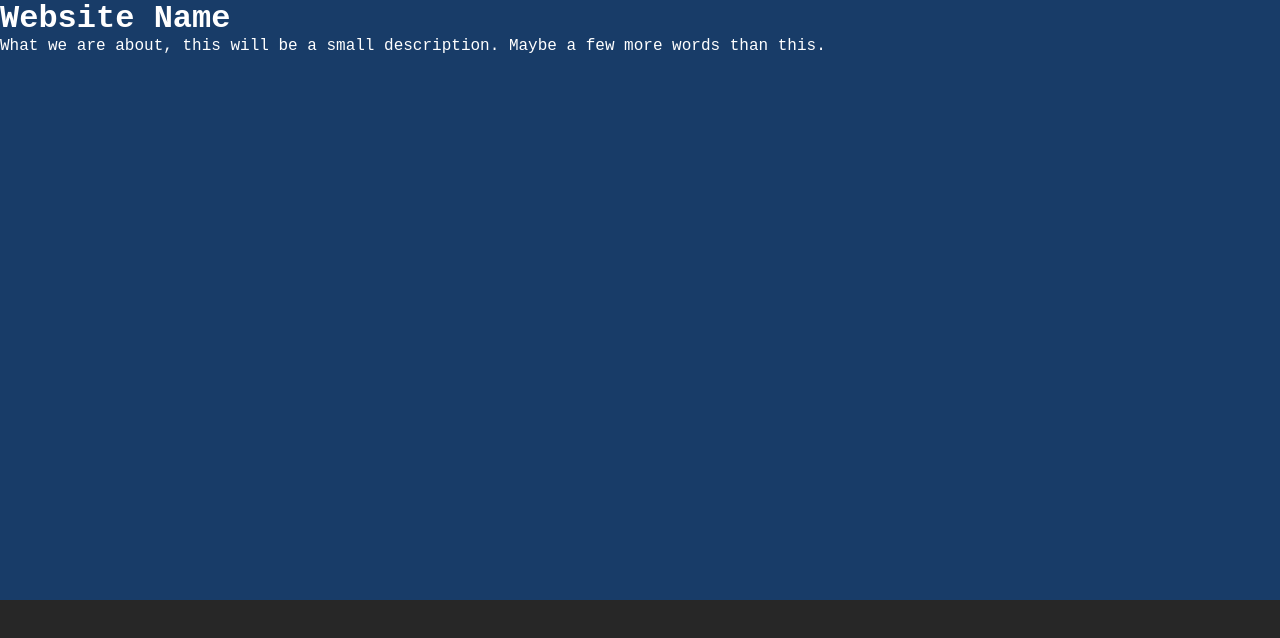
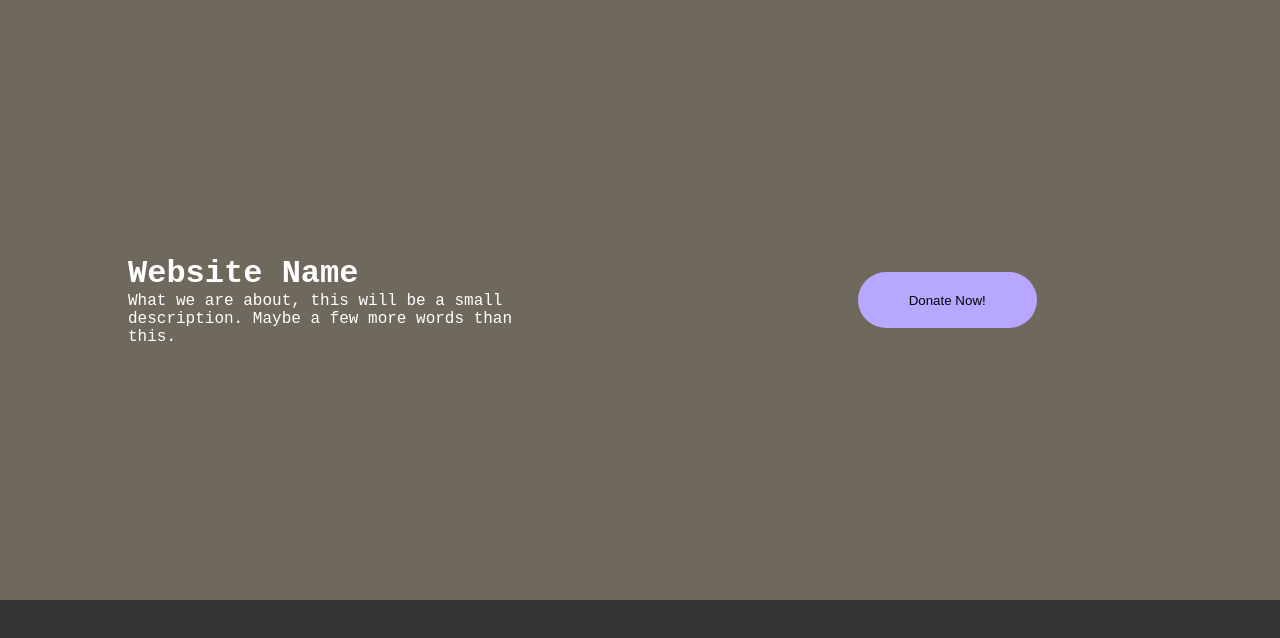
Before and after one commit to Raaed-Mirza/Innovate-Now, a plain HTML site: page Index.html in a window 1280 px wide. Drawn offline with Linux system fonts and the light colour scheme.

Commit message:
some UI stuff

```diff
--- a/Index.html
+++ b/Index.html
@@ -11,8 +11,13 @@
 <body>
     <div class="hero">
         <div class="inner-hero">
-            <h1>Website Name</h1>
-            <p>What we are about, this will be a small description. Maybe a few more words than this.</p>
+            <div class="inner-hero__text">
+                <h1>Website Name</h1>
+                <p>What we are about, this will be a small description. Maybe a few more words than this.</p>
+            </div>
+            <div class="inner-hero__button">
+                <button class="donate-button">Donate Now!</button>
+            </div>
         </div>
     </div>
 </body>
--- a/style.css
+++ b/style.css
@@ -6,11 +6,49 @@
 body {
     font-family: 'Courier New', Courier, monospace;
     color: white;
-    background-color: rgb(39, 39, 39);
+    background-color: rgb(53, 53, 53);
 }
 
 .hero {
     width: 100%;
     height: 75vh;
-    background-color: rgb(24, 60, 104);
+    background-color: rgb(110, 104, 93);
+    display: flex;
+    align-items: center;
+    justify-content: center;
 }
+
+.inner-hero {
+    width: 80%;
+    height: 100%;
+    display: flex;
+    justify-content: space-between;
+    align-items: center;
+}
+
+.inner-hero__text {
+    width: 40%;
+    height: 100%;
+    display: flex;
+    flex-direction: column;
+    align-items: flex-start;
+    justify-content: center;
+}
+
+.inner-hero__button {
+    width: 40%;
+    height: 100%;
+    display: flex;
+    flex-direction: column;
+    align-items: center;
+    justify-content: center;
+}
+
+.donate-button {
+    width: 14vw;
+    height: 7vh;
+    border-style: none;
+    border-radius: 30px;
+    background-color: rgb(183, 167, 255);
+    color: black;
+}
```
